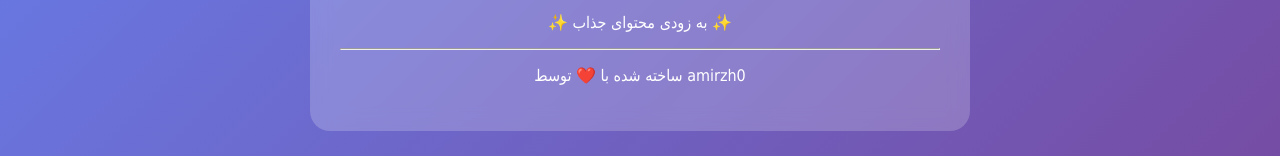
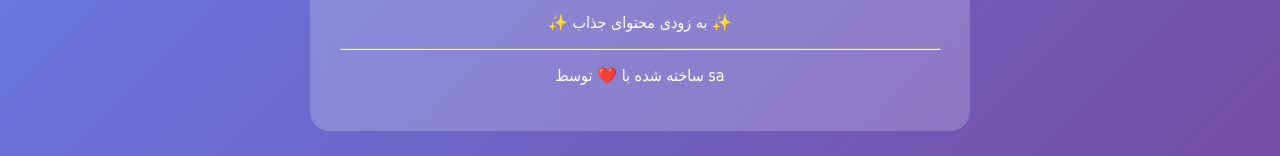
Before and after one commit to zerofalmir/zeorfalmir.github.io, a plain HTML site: page index.html in a window 1280 px wide. Shown: the part 243-399 px from the top of the page. Drawn offline with Linux system fonts and the light colour scheme.

Commit message:
Update index.html

```diff
--- a/index.html
+++ b/index.html
@@ -35,7 +35,7 @@
         <p>این سایت با GitHub Pages ساخته شده و رایگان است!</p>
         <p>✨ به زودی محتوای جذاب ✨</p>
         <hr>
-        <p>ساخته شده با ❤️ توسط amirzh0</p>
+        <p>ساخته شده با ❤️ توسط sa</p>
     </div>
 </body>
 </html>
```
